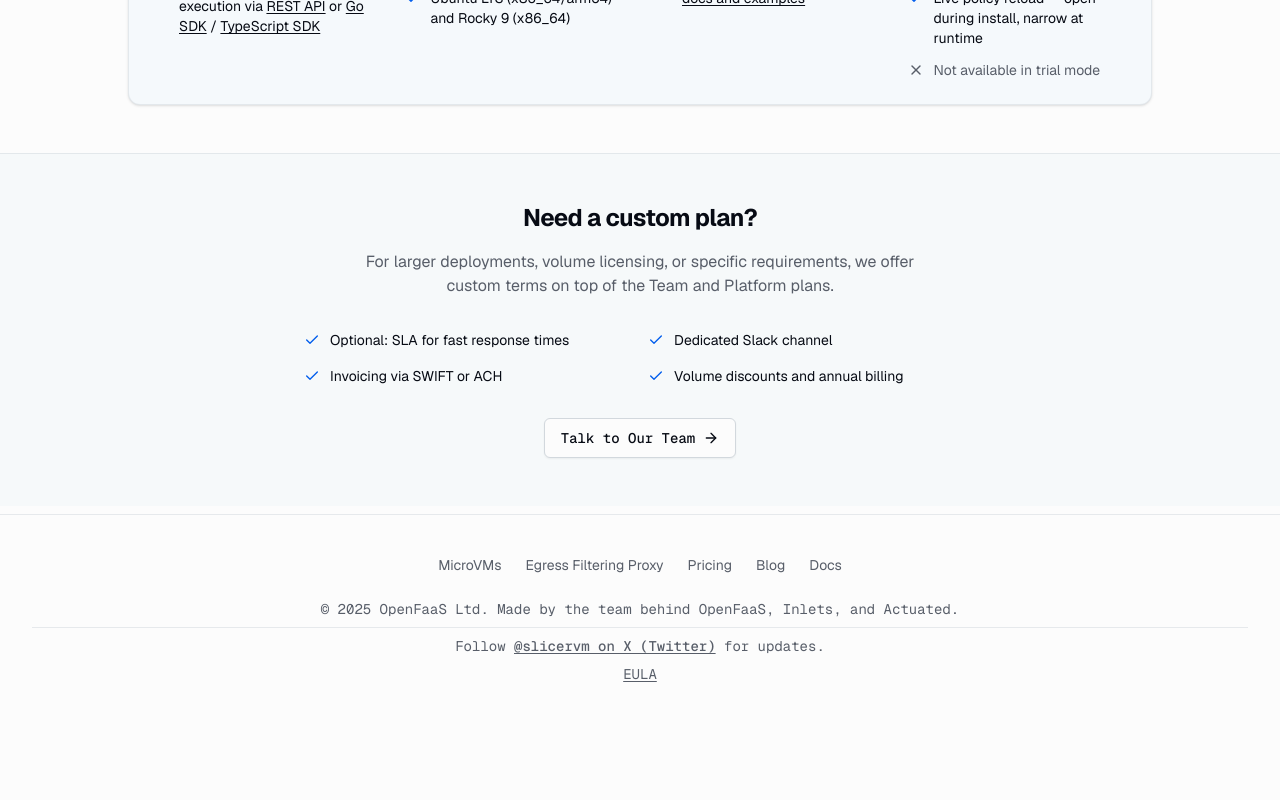
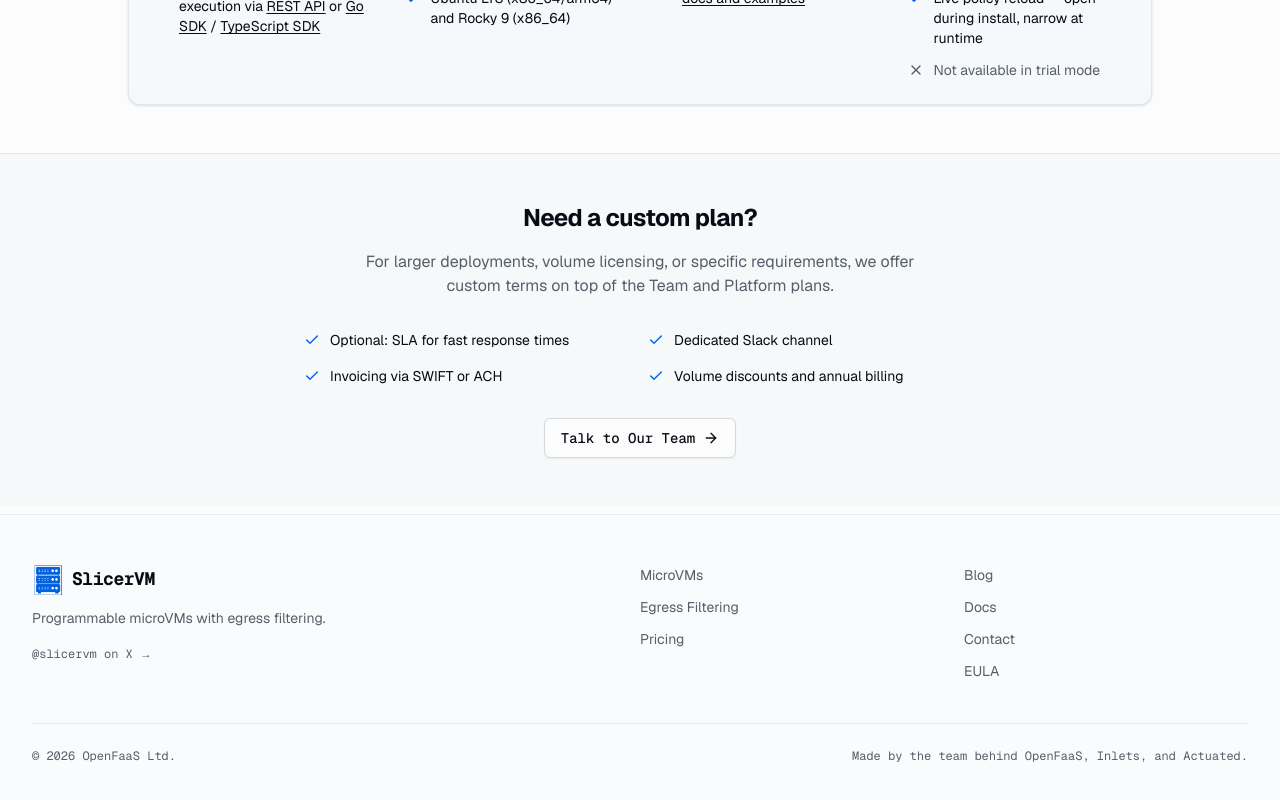
Before and after one commit to slicervm/slicervm.com, a Next.js app: page /pricing in a window 1280 px wide. Shown: the part 1513-2313 px from the top of the page. Before the commit the page ends 2237 px from the top, so only its background shows below. Built offline with nearby package versions, Linux system fonts and the light colour scheme; no server answers.

Commit message:
Minor padding/margin compression and bottom nav
Signed-off-by: Alex Ellis (OpenFaaS Ltd) <alexellis2@gmail.com>

```diff
--- a/src/app/blog/[slug]/page.tsx
+++ b/src/app/blog/[slug]/page.tsx
@@ -181,15 +181,15 @@ export default async function BlogPostPage({ params }: PageProps) {
 
       {/* Additional Information */}
       <section className="border-t border-border/50 bg-muted/30">
-        <div className="mx-auto max-w-4xl px-4 py-16 sm:px-6 lg:px-8 text-center">
-          <h2 className="text-2xl font-bold tracking-tight mb-4">
+        <div className="mx-auto max-w-4xl px-4 py-8 sm:px-6 lg:px-8 text-center">
+          <h2 className="text-xl font-bold tracking-tight mb-2">
             Got questions about{" "}
             <span className="text-primary font-mono">Slicer</span>?
           </h2>
-          <p className="text-muted-foreground mb-8">
+          <p className="text-sm text-muted-foreground mb-4">
             Book a call with our team to get your questions answered.
           </p>
-          <Button size="lg" variant="outline" className="font-mono" asChild>
+          <Button variant="outline" className="font-mono" asChild>
             <Link
               href="https://docs.google.com/forms/d/e/1FAIpQLSdDdWbzoRFjGmLTuMI7h-OBhybzXewaNL-hoKTnbU8Wbz7bRA/viewform?usp=sharing&ouid=108694999418382910484"
               target="_blank"
--- a/src/app/blog/page.tsx
+++ b/src/app/blog/page.tsx
@@ -30,8 +30,8 @@ export default async function BlogPage() {
       <section className="border-b border-border/50 relative overflow-hidden">
         <div className="absolute inset-0 bg-[radial-gradient(ellipse_at_top,_var(--tw-gradient-stops))] from-primary/10 via-background to-background" />
         <div className="absolute inset-0 bg-grid-slate-900/[0.04] dark:bg-grid-slate-400/[0.05] bg-[size:32px_32px]" />
-        <div className="relative mx-auto max-w-4xl px-4 py-12 sm:px-6 sm:py-16 lg:px-8 text-center">
-          <h1 className="text-5xl font-bold tracking-tight text-balance mb-4">
+        <div className="relative mx-auto max-w-4xl px-4 py-8 sm:px-6 lg:px-8 text-center">
+          <h1 className="text-4xl font-bold tracking-tight text-balance mb-3">
             SlicerVM Blog
           </h1>
           <p className="text-lg text-muted-foreground text-pretty">
@@ -41,13 +41,13 @@ export default async function BlogPage() {
       </section>
 
       {/* Blog Posts */}
-      <section className="mx-auto max-w-4xl px-4 py-12 sm:px-6 lg:px-8">
-        <div className="space-y-8">
+      <section className="mx-auto max-w-4xl px-4 py-8 sm:px-6 lg:px-8">
+        <div className="space-y-3">
           {blogPosts.map((post, i) => (
             <Link key={i} href={`/blog/${post.slug}`} className="block group">
               <Card className="border-border/50 bg-card hover:border-primary/50 hover:shadow-xl hover:shadow-primary/5 transition-all">
-                <CardContent className="p-8">
-                  <div className="flex flex-wrap gap-2 mb-4">
+                <CardContent className="p-4">
+                  <div className="flex flex-wrap gap-2 mb-2">
                     {post.tags.slice(0, 3).map((tag, j) => (
                       <Badge
                         key={j}
@@ -67,17 +67,17 @@ export default async function BlogPage() {
                     )}
                   </div>
 
-                  <h2 className="text-2xl font-bold tracking-tight mb-3 group-hover:text-primary transition-colors">
+                  <h2 className="text-lg font-bold tracking-tight mb-1.5 group-hover:text-primary transition-colors">
                     {post.title}
                   </h2>
 
-                  <p className="text-muted-foreground leading-relaxed mb-6">
+                  <p className="text-sm text-muted-foreground leading-relaxed mb-3">
                     {post.excerpt}
                   </p>
 
-                  <div className="flex flex-wrap items-center gap-4 text-sm text-muted-foreground">
+                  <div className="flex flex-wrap items-center gap-3 text-xs text-muted-foreground">
                     <div className="flex items-center gap-1.5">
-                      <User className="h-4 w-4" />
+                      <User className="h-3.5 w-3.5" />
                       <span>
                         {Array.isArray(post.authors)
                           ? post.authors[0]
@@ -85,7 +85,7 @@ export default async function BlogPage() {
                       </span>
                     </div>
                     <div className="flex items-center gap-1.5">
-                      <Calendar className="h-4 w-4" />
+                      <Calendar className="h-3.5 w-3.5" />
                       <span>
                         {" "}
                         {new Date(post.date).toLocaleDateString("en-US", {
@@ -97,7 +97,7 @@ export default async function BlogPage() {
                     </div>
                     <div className="ml-auto flex items-center gap-1.5 text-primary font-medium font-mono">
                       <span>Read more</span>
-                      <ArrowRight className="h-4 w-4 group-hover:translate-x-1 transition-transform" />
+                      <ArrowRight className="h-3.5 w-3.5 group-hover:translate-x-1 transition-transform" />
                     </div>
                   </div>
                 </CardContent>
--- a/src/components/IndividualModal.tsx
+++ b/src/components/IndividualModal.tsx
@@ -139,7 +139,7 @@ export default function IndividualModal({
                     >
                       Egress filtering &amp; secret injection
                     </Link>{" "}
-                    via slicer proxy (default-deny, Bearer / Basic / OAuth)
+                    via slicer proxy (Bearer / Basic / OAuth)
                   </span>
                 </li>
                 <li className="flex items-start gap-2.5">
--- a/src/components/footer.tsx
+++ b/src/components/footer.tsx
@@ -1,59 +1,89 @@
 import Link from "next/link";
+import Image from "next/image";
 
-const seoLinks: Array<{ href: string; label: string }> = [
+type NavLink = { href: string; label: string; external?: boolean };
+
+const navLinks: NavLink[] = [
   { href: "/microvms", label: "MicroVMs" },
-  { href: "/egress", label: "Egress Filtering Proxy" },
+  { href: "/egress", label: "Egress Filtering" },
   { href: "/pricing", label: "Pricing" },
   { href: "/blog", label: "Blog" },
   { href: "https://docs.slicervm.com", label: "Docs" },
+  {
+    href: "https://docs.google.com/forms/d/e/1FAIpQLSdDdWbzoRFjGmLTuMI7h-OBhybzXewaNL-hoKTnbU8Wbz7bRA/viewform?usp=sharing&ouid=108694999418382910484",
+    label: "Contact",
+    external: true,
+  },
+  { href: "/eula", label: "EULA" },
 ];
 
 export function Footer() {
   return (
-    <footer className="border-t border-border/50 mt-2">
-      <div className="mx-auto max-w-7xl px-4 py-10 sm:px-6 lg:px-8">
-        <nav
-          aria-label="Site links"
-          className="flex flex-wrap justify-center gap-x-6 gap-y-2 text-sm text-muted-foreground mb-6"
-        >
-          {seoLinks.map((link) => (
-            <Link
-              key={link.href}
-              href={link.href}
-              className="hover:text-foreground transition-colors"
-            >
-              {link.label}
+    <footer className="border-t border-border/50 mt-2 bg-card/30">
+      <div className="mx-auto max-w-7xl px-4 py-12 sm:px-6 lg:px-8">
+        <div className="grid grid-cols-1 gap-10 md:grid-cols-[2fr_1fr_1fr]">
+          <div>
+            <Link href="/" className="flex items-center gap-2 group w-fit">
+              <Image
+                src="/images/logo-slicer-20-281-29.png"
+                alt="SlicerVM"
+                width={32}
+                height={32}
+                className="h-8 w-8"
+              />
+              <span className="text-lg font-bold font-mono tracking-tight">
+                SlicerVM
+              </span>
             </Link>
-          ))}
-        </nav>
-
-        <div className="text-center text-sm text-muted-foreground">
-          <p className="font-mono">
-            © 2025 OpenFaaS Ltd. Made by the team behind OpenFaaS, Inlets, and
-            Actuated.
-          </p>
-          <p className="font-mono mt-2 pt-2 border-t border-border/50">
-            <span>Follow </span>
+            <p className="mt-3 text-sm text-muted-foreground max-w-xs leading-relaxed">
+              Programmable microVMs with egress filtering.
+            </p>
             <a
               href="https://slicervm.com"
               target="_blank"
               rel="noopener noreferrer"
-              className="text-muted-foreground hover:text-foreground underline underline-offset-2 font-medium transition-colors"
+              className="mt-4 inline-block text-xs font-mono text-muted-foreground hover:text-foreground transition-colors"
             >
-              @slicervm on X (Twitter)
+              @slicervm on X →
             </a>
-            <span> for updates.</span>
-          </p>
-          <p className="font-mono mt-2">
-            <Link
-              href="/eula"
-              className="text-muted-foreground hover:text-foreground underline underline-offset-2 transition-colors"
-            >
-              EULA
-            </Link>
-          </p>
+          </div>
+
+          <FooterLinks links={navLinks.slice(0, 3)} />
+          <FooterLinks links={navLinks.slice(3)} />
+        </div>
+
+        <div className="mt-10 pt-6 border-t border-border/50 flex flex-col sm:flex-row sm:items-center sm:justify-between gap-2 text-xs font-mono text-muted-foreground">
+          <p>© 2026 OpenFaaS Ltd.</p>
+          <p>Made by the team behind OpenFaaS, Inlets, and Actuated.</p>
         </div>
       </div>
     </footer>
   );
 }
+
+function FooterLinks({ links }: { links: NavLink[] }) {
+  const className =
+    "text-sm text-muted-foreground hover:text-foreground transition-colors";
+  return (
+    <ul className="space-y-2">
+      {links.map((link) => (
+        <li key={link.href}>
+          {link.external ? (
+            <a
+              href={link.href}
+              target="_blank"
+              rel="noopener noreferrer"
+              className={className}
+            >
+              {link.label}
+            </a>
+          ) : (
+            <Link href={link.href} className={className}>
+              {link.label}
+            </Link>
+          )}
+        </li>
+      ))}
+    </ul>
+  );
+}
```
